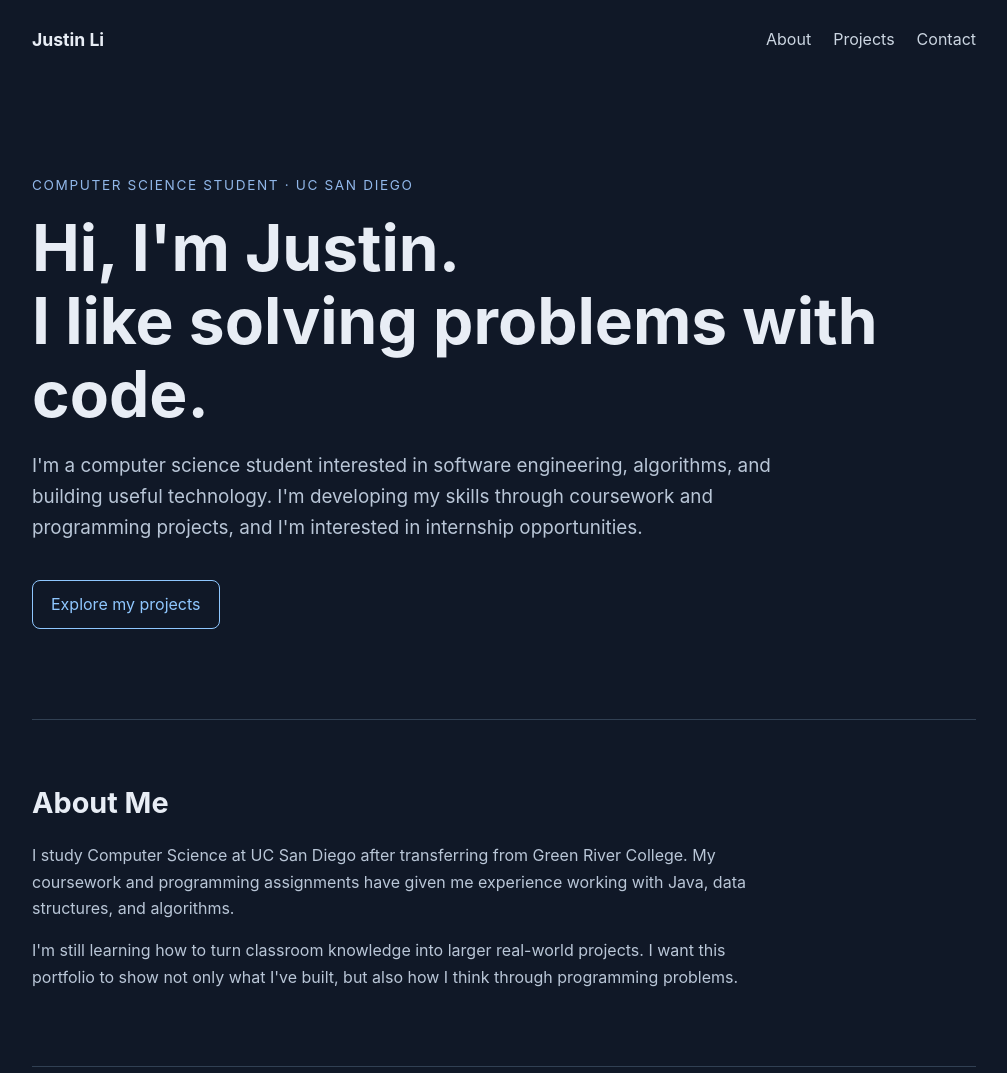
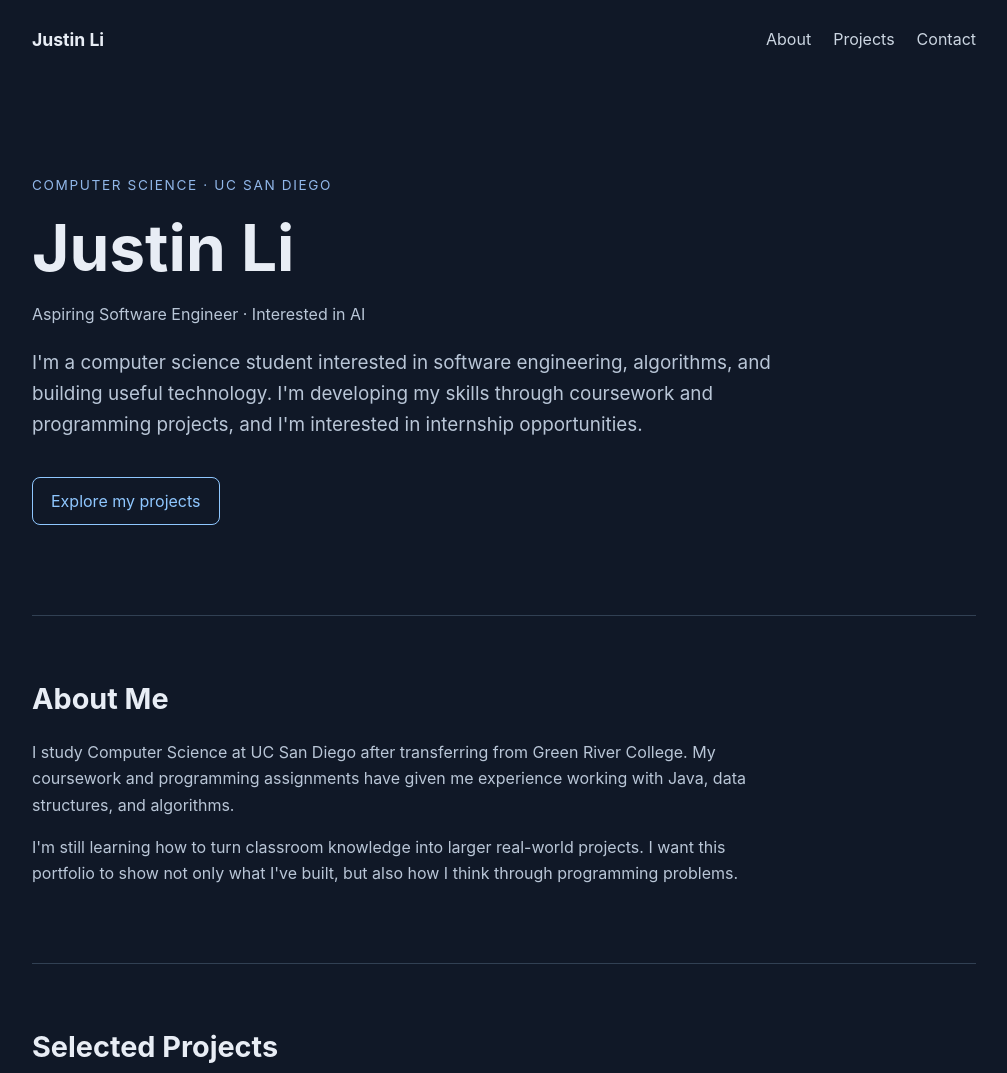
Before and after one commit to JustinLi0529/JustinLi0529.github.io, a plain HTML site: page index.html in a window 1280 px wide. Shown: the top 1073 px of the page, without its empty margins (136-1143 px from the left). Drawn offline with Linux system fonts and the light colour scheme.

Commit message:
Update index.html

```diff
--- a/index.html
+++ b/index.html
@@ -10,7 +10,11 @@
 <body>
 <header><div class="logo">Justin Li</div><nav><a href="#about">About</a><a href="#projects">Projects</a><a href="#contact">Contact</a></nav></header>
 <main>
-<section class="hero"><div class="eyebrow">Computer Science Student · UC San Diego</div><h1>Hi, I'm Justin.<br>I like solving problems with code.</h1><p class="intro">I'm a computer science student interested in software engineering, algorithms, and building useful technology. I'm developing my skills through coursework and programming projects, and I'm interested in internship opportunities.</p><a class="button" href="#projects">Explore my projects</a></section>
+<section class="hero">
+  <div class="eyebrow">COMPUTER SCIENCE · UC SAN DIEGO</div>
+  <h1>Justin Li</h1>
+  <p>Aspiring Software Engineer · Interested in AI</p>
+<p class="intro">I'm a computer science student interested in software engineering, algorithms, and building useful technology. I'm developing my skills through coursework and programming projects, and I'm interested in internship opportunities.</p><a class="button" href="#projects">Explore my projects</a></section>
 <section class="section" id="about"><h2>About Me</h2><p>I study Computer Science at UC San Diego after transferring from Green River College. My coursework and programming assignments have given me experience working with Java, data structures, and algorithms.</p><p>I'm still learning how to turn classroom knowledge into larger real-world projects. I want this portfolio to show not only what I've built, but also how I think through programming problems.</p></section>
 <section class="section" id="projects"><h2>Selected Projects</h2><p>These are coursework projects. I will add code links and more detailed explanations after checking what I can share.</p><div class="projects"><article class="project"><h3>GuitarHero</h3><div class="tag">Java · Karplus–Strong algorithm</div><p>A programming assignment exploring how algorithms can synthesize guitar-like sounds. I worked with the Karplus–Strong approach to generate audio.</p><p class="note">Draft: add a specific challenge, what I implemented myself, and a permitted demo.</p></article><article class="project"><h3>Student Records</h3><div class="tag">Java · ArrayList · LinkedList · Merge sort</div><p>A student-records programming assignment using data structures and sorting. It helped me practice choosing and implementing approaches for organizing data.</p><p class="note">Draft: verify exact functionality and add a concrete example.</p></article><article class="project"><h3>Levenshtein Distance</h3><div class="tag">Algorithms · Breadth-first search</div><p>A programming assignment related to edit distance and graph search. I used breadth-first search concepts to explore a solution.</p><p class="note">Draft: explain the task, algorithm, and one debugging challenge.</p></article></div></section>
 <section class="section" id="contact"><h2>Contact</h2><p>I'm interested in learning from software engineering teams and exploring internship opportunities.</p><p class="note">Add your verified professional email, LinkedIn, and GitHub URLs here before publishing.</p></section>
```
